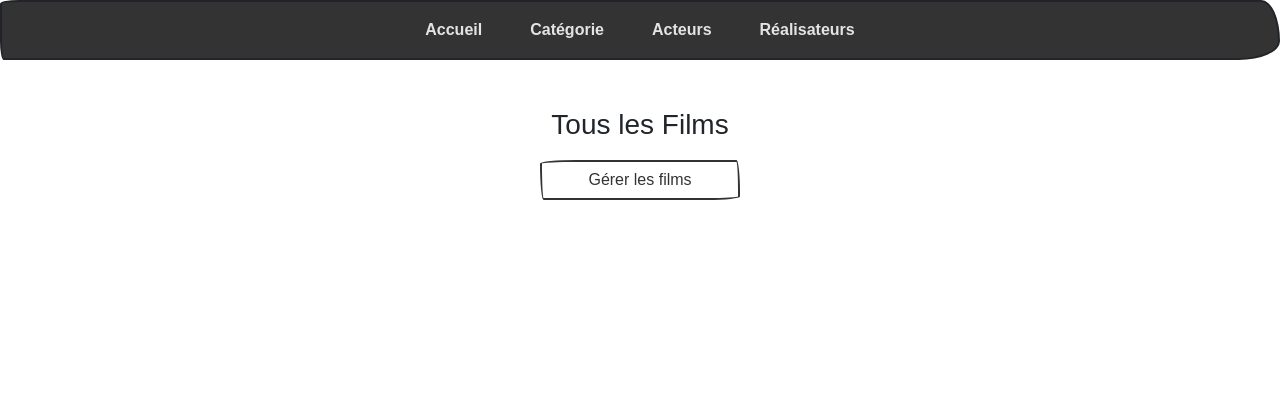
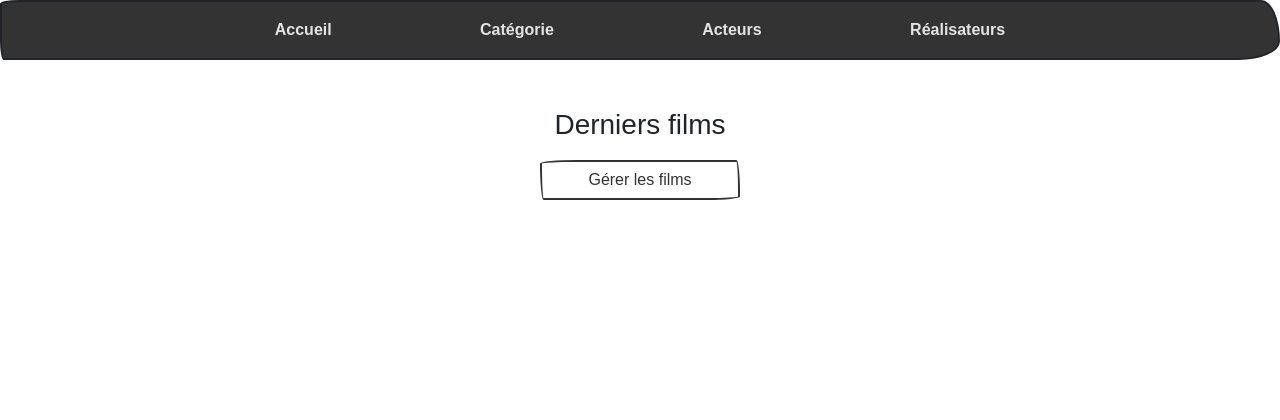
Before and after one commit to IvanVeltz/Cinema, a PHP site: template view/accueil.php in a window 1280 px wide. Shown: the top 420 px of the page. Run offline with PHP 8.4, Linux system fonts and the light colour scheme; the template is opened without the code that fills it, so the values that code supplies are empty; some libraries are stand-ins or nearby versions; some web fonts are replaced.

Commit message:
responsive ok

```diff
--- a/controller/FilmController.php
+++ b/controller/FilmController.php
@@ -16,6 +16,7 @@ class FilmController{
             film f
         ORDER BY
             f.annee_sortie DESC
+        LIMIT 5
         ");
 
         $requete2 = $pdo->query('
--- a/public/css/style.css
+++ b/public/css/style.css
@@ -35,6 +35,21 @@ body {
     flex-direction:  column;
 }
 
+.clr-white{
+ color: white;
+}
+
+.hidden{
+    display: none;
+}
+
+#liens{
+    display: flex;
+    width: 80%;
+    margin: auto;
+    justify-content: space-evenly;
+}
+
 .container-main{
     display: flex;
     flex-direction: column;
@@ -56,10 +71,6 @@ body {
     justify-content: center;
     align-items: center;
 }
-
-
-
-
 
 .acteur p{
     text-align: left;
@@ -127,6 +138,8 @@ img{
     display: grid;
     grid-template-columns: repeat(auto-fit, minmax(120px,1fr));
     gap: 1em;
+    align-items: center;
+    justify-items: center;
 }
 
 .card-acteur{
@@ -150,7 +163,8 @@ img{
 
 .card-acteur{
     margin: auto;
-    width: 100%;
+
+    width: 120px;
 }
 
 .card-film{
@@ -272,7 +286,8 @@ form div{
     color: var(--accent);
     text-decoration: underline;
 }
-@media (max-width: 768px) {
+
+@media only screen and (max-width: 767px) {
     .footer-content {
         flex-direction: column;
         gap: var(--spacing-lg);
@@ -281,4 +296,14 @@ form div{
     .footer-title-container {
         width: 90%;
     }
+
+    .hidden{
+        display: block;
+    }
+
+    #liens{
+        display: none;
+        flex-direction: column;
+    }
+
 }
--- a/public/js/script.js
+++ b/public/js/script.js
@@ -13,4 +13,14 @@ document.addEventListener("DOMContentLoaded", function() {
     btnAnnuler.addEventListener("click", function() {
         containerForm.style.display = "none"; // Cache le formulaire
     });
+
+    var x = document.getElementById("liens");
+    var menuBurger = document.getElementById('menu');
+    menuBurger.addEventListener('click', function(){
+        if (x.style.display === "flex") {
+            x.style.display = "none";
+          } else {
+            x.style.display = "flex";
+          }
+    })
 });
--- a/view/accueil.php
+++ b/view/accueil.php
@@ -7,7 +7,7 @@ $genre = [];
 ?>
 <div class="container-main">
     <div class="container-films">
-        <h3>Tous les Films</h3>
+        <h3>Derniers films</h3>
         <div>
         <?php
         foreach($requete->fetchAll() as $film){
--- a/view/template.php
+++ b/view/template.php
@@ -9,32 +9,17 @@
     <title><?= $titre ?></title>
 </head>
 <body>
+  <nav class="navbar navbar-expand-lg bg-primary" data-bs-theme="dark" id="menu">
 
-<nav class="navbar navbar-expand-lg bg-primary" data-bs-theme="dark">
-  <div class="container-fluid">
+    <a href="#" class="clr-white fa-solid fa-bars hidden" id="menu"></a>
+    <div id="liens">
+      <a class="nav-link active" href="index.php?action=accueil">Accueil</a>
+      <a class="nav-link active" href="index.php?action=categorie">Catégorie</a>
+      <a class="nav-link active" href="index.php?action=listeActeurs">Acteurs</a>
+      <a class="nav-link active" href="index.php?action=listeRealisateurs">Réalisateurs</a>
+    </div>
 
-    <div class="collapse navbar-collapse" id="navbarColor01">
-      <ul class="navbar-nav me-auto">
-        <li class="nav-item">
-          <a class="nav-link active" href="index.php?action=accueil">Accueil
-          </a>
-        </li>
-        <li class="nav-item">
-          <a class="nav-link active" href="index.php?action=categorie">Catégorie
-          </a>
-        </li>
 
-        <li class="nav-item">
-          <a class="nav-link active" href="index.php?action=listeActeurs">Acteurs
-          </a>
-        </li>
-        <li class="nav-item">
-          <a class="nav-link active" href="index.php?action=listeRealisateurs">Réalisateurs
-          </a>
-        </li>
-
-    </div>
-  </div>
 </nav>
 <div id="wrapper">
         <main>
@@ -69,6 +54,7 @@
     </div>
 </footer>
 
+<script src="https://cdnjs.cloudflare.com/ajax/libs/font-awesome/6.7.2/js/all.min.js" integrity="sha512-b+nQTCdtTBIRIbraqNEwsjB6UvL3UEMkXnhzd8awtCYh0Kcsjl9uEgwVFVbhoj3uu1DO1ZMacNvLoyJJiNfcvg==" crossorigin="anonymous" referrerpolicy="no-referrer"></script>
 <script src="public/js/script.js"></script>
 </body>
 </html>
```
Also changed, not shown: public/img/Oppenheimer.jpg (deleted).
